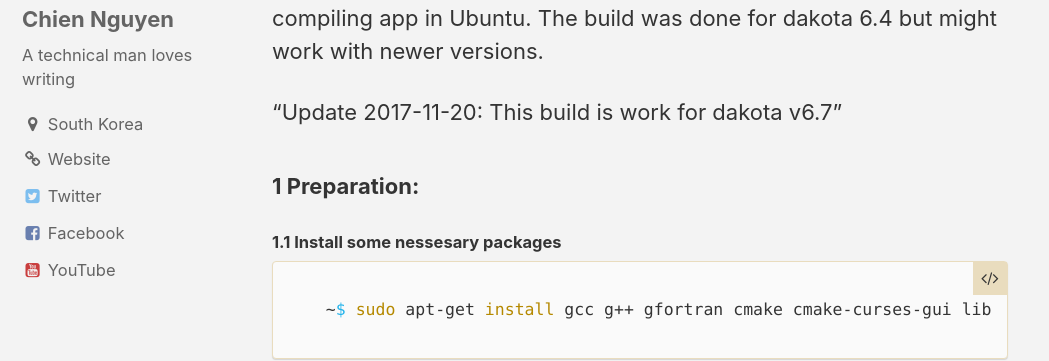
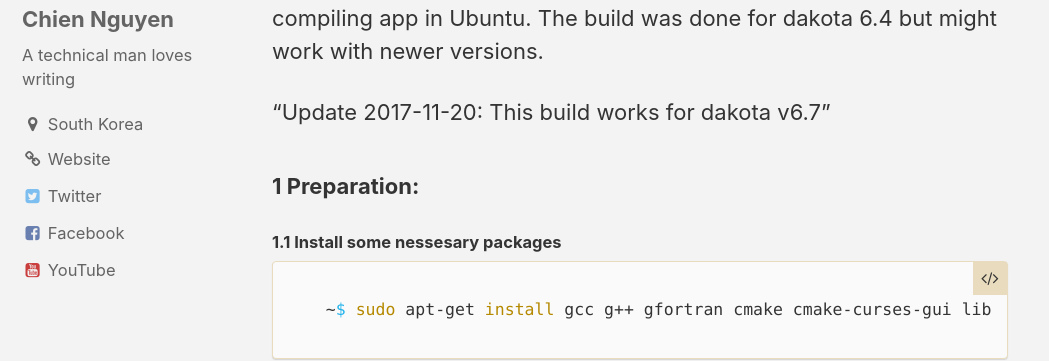
Before and after one commit to chienfm/chienfm.github.io, a Jekyll site: the page built from _posts/2017-10-22-Compile-Dakota-for-Ubuntu-16.04.md, in a window 1280 px wide and 900 px high, scrolled down 531 px. Shown: the part 161-522 px from the top of the window, without its empty margins (0-1049 px from the left). Built offline with Jekyll 4.4.1, drawn with Linux system fonts in a browser that asks for light colours; nearby versions of some CDN libraries; comment, search, counter and statistics services are not loaded.

Commit message:
Fix typo

```diff
--- a/_posts/2017-10-22-Compile-Dakota-for-Ubuntu-16.04.md
+++ b/_posts/2017-10-22-Compile-Dakota-for-Ubuntu-16.04.md
@@ -18,7 +18,7 @@ last_modified_at: 2017-11-20T17:35
 
 However, Sandia Lab does not provide a build version for Ubuntu. Also, when I look around some forums, there is no detailed tutorial shows how to do that. Therefore, I write this one to share my way, step by step. I hope this could help someones those are not familar with compiling app in Ubuntu. The build was done for dakota 6.4 but might work with newer versions.
 
-"Update 2017-11-20: This build is work for dakota v6.7"
+"Update 2017-11-20: This build works for dakota v6.7"
 
 ### 1 Preparation:
 
```
